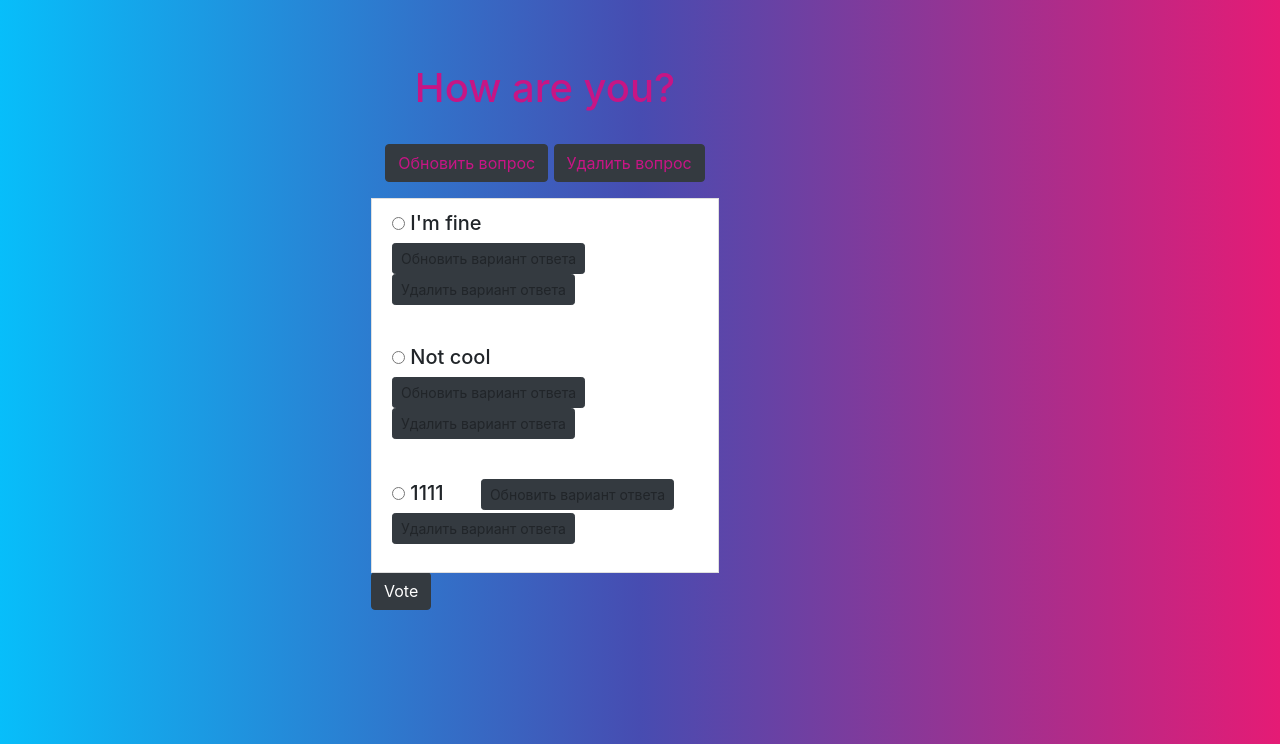
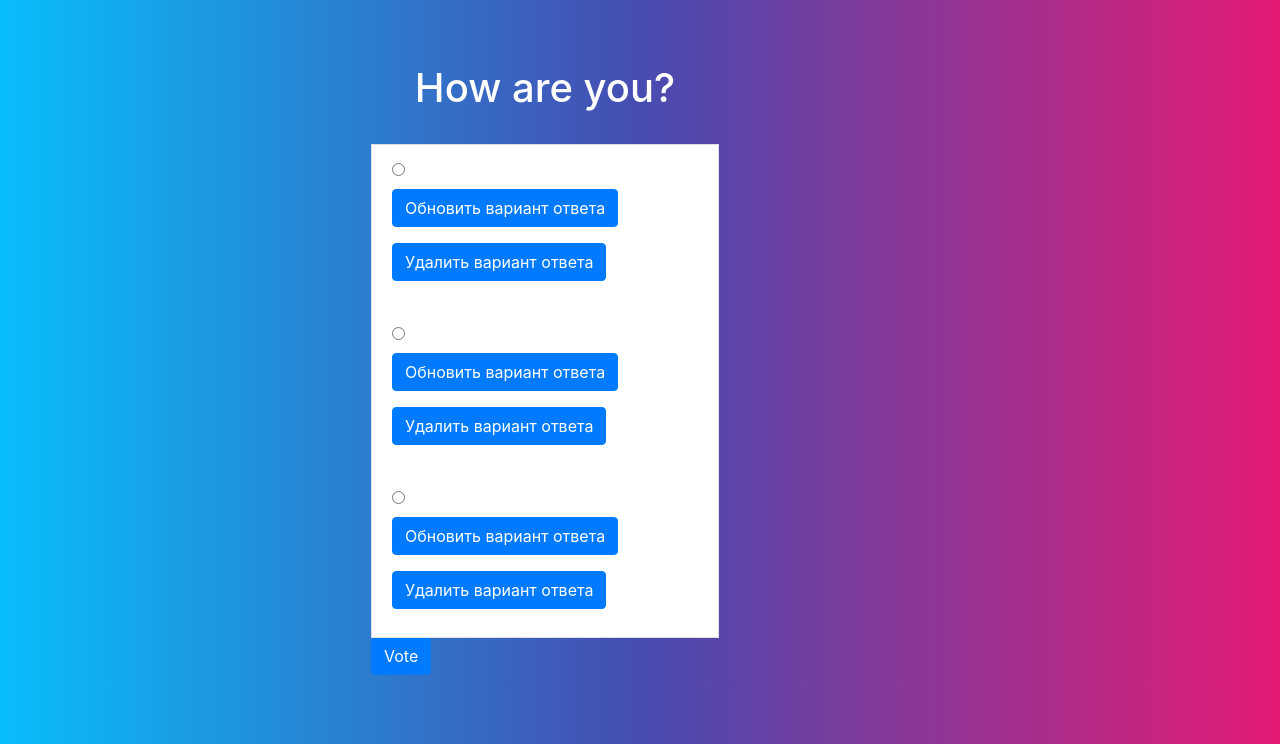
Before and after one commit to Dilaro/django2, a Django app: page /polls/1/ in a window 1280 px wide. Shown: the part 56-800 px from the top of the page. Run offline with Django 3.2, Linux system fonts and the light colour scheme; data comes from the database, SQL or seed files in the repository; some libraries are stand-ins or nearby versions.

Commit message:
Cosmetic upgrades

```diff
--- a/myfirst/polls/templates/polls/choice_create_form.html
+++ b/myfirst/polls/templates/polls/choice_create_form.html
@@ -3,12 +3,12 @@
 {% block title %}Создание варианта{% endblock %}
 {% block content %}
 
-<h1><p align="center" style="color:#C71585" class="p-3">Создать вариант ответа</h1>
-<h5 class="px-5" style="color:#C71585">
+<h1><p align="center" style="color:white" class="p-3">Создать вариант ответа</h1>
+<h5 class="px-5" style="color:white">
     <form method="post" value="create">
         {{ form.as_p }}
         {% csrf_token %}
-        <input class="btn btn-primary btn-sm btn-dark" type="submit" value="Создать">
+        <input class="btn btn-primary" type="submit" value="Создать">
     </form>
 </h5>
 
--- a/myfirst/polls/templates/polls/choice_delete_form.html
+++ b/myfirst/polls/templates/polls/choice_delete_form.html
@@ -3,13 +3,13 @@
 {% block title %}Удаление варианта{% endblock %}
 {% block content %}
 
-<h1><p align="center" style="color:#C71585" class="p-3">Удалить вариант ответа<br>
+<h1><p align="center" style="color:white" class="p-3">Удалить вариант ответа<br>
 </h1>
-<h5 class="px-5" style="color:#C71585">
+<h5 class="px-5" style="color:white">
     <form method="post" enctype="multipart/form-data">
         {% csrf_token %}
         <p>Вы действительно хотите удалить "{{ choice.choice_text }}"?</p>
-        <button class="btn btn-primary btn-sm btn-dark" type="submit">Delete</button>
+        <button class="btn btn-primary" type="submit">Удалить</button>
     </form>
 </h5>
 
--- a/myfirst/polls/templates/polls/choice_update_form.html
+++ b/myfirst/polls/templates/polls/choice_update_form.html
@@ -3,11 +3,11 @@
 {% block title %}  <title>Обновление варианта</title> {% endblock %}
 
 {% block content %}
-<h1><p align="center" style="color:#C71585" class="p-3">Обновить вариант ответа<br></p></h1>
-<h5 class="px-5" style="color:#C71585">
+<h1><p align="center" style="color:white" class="p-3">Обновить вариант ответа<br></p></h1>
+<h5 class="px-5" style="color:white">
     <form method="post">{% csrf_token %}
         {{ form.as_p }}
-        <input class="btn btn-primary btn-sm btn-dark" type="submit" value="Update">
+        <input class="btn btn-primary" type="submit" value="Обновить">
     </form>
 </h5>
 {% endblock %}
--- a/myfirst/polls/templates/polls/detail.html
+++ b/myfirst/polls/templates/polls/detail.html
@@ -1,31 +1,45 @@
 {% extends 'base.html' %}
-{% block title %}  <title>Детали опроса</title> {% endblock %}
+{% block title %} <title>Детали опроса</title> {% endblock %}
+
+{% block admin-panel %}
+<div class="btn-group">
+    <button type="button" class="btn btn-light dropdown-toggle" data-toggle="dropdown" aria-haspopup="true" aria-expanded="false">
+        Создать
+    </button>
+    <div class="dropdown-menu">
+        <a class="dropdown-item" onclick="document.location='../../polls/{{ question.id }}/question_update'">Обновить
+            вопрос</a>
+        <a class="dropdown-item" onclick="document.location='../../polls/{{ question.id }}/question_delete'">Удалить
+            вопрос</a></p>
+    </div>
+</div>
+{% endblock admin-panel %}
 
 {% block content %}
 
 <h1>
-    <p align="center" style="color:#C71585" class="p-3">{{ question.question_text }}</h1>
+    <p align="center" style="color:white" class="p-3">{{ question.question_text }}
+</h1>
 {% if error_message %} <p><strong>{{ error_message }}</strong></p>{% endif %}
 
-<h5 class="px-5" style="color:#C71585">
+<h5 class="px-5" style="color:white">
     <form class="px-5" action="{% url 'polls:vote' question.id %}" method="post">
-        <p align="center"><a class="btn btn-primary btn-dark"
-                             onclick="document.location='../../polls/{{ question.id }}/question_update'">Обновить вопрос</a>
-            <a class="btn btn-primary btn-dark "
-               onclick="document.location='../../polls/{{ question.id }}/question_delete'">Удалить вопрос</a></p>
         {% csrf_token %}
         {% for choice in question.choice_set.all %}
 
         <h5 class="list-group-item"><input type="radio" name="choice" id="choice{{ forloop.counter }}"
-                                           value="{{ choice.id }}">
-            <label for="choice{{ forloop.counter }}">{{ choice.choice_text }}</label> <i class="px-3"></i>
+                value="{{ choice.id }}">
+            <label style="color:white" for="choice{{ forloop.counter }}"> {{ choice.choice_text }}</label> <i class="px-3"></i>
 
-            <a class="btn btn-primary btn-sm btn-dark "
-               onclick="document.location='../../polls/{{ choice.id }}/update_choice'">Обновить вариант ответа</a>
-            <a class="btn btn-primary btn-sm btn-dark"
-               onclick="document.location='../../polls/{{ choice.id }}/delete_choice'">Удалить вариант ответа</a></p>    </h5>
+            <p>
+                <a class="btn btn-primary" style="color:white" onclick="document.location='../../polls/{{ choice.id }}/update_choice'">Обновить
+                вариант ответа</a>
+            </p>
+            <a class="btn btn-primary" style="color:white" onclick="document.location='../../polls/{{ choice.id }}/delete_choice'">Удалить
+                вариант ответа</a></p>
+        </h5>
         {% endfor %}
-        <input class="btn btn-primary btn-dark" type="submit" value="Vote">
+        <input class="btn btn-primary" type="submit" value="Vote">
 
     </form>
 </h5>
--- a/myfirst/polls/templates/polls/question_delete.html
+++ b/myfirst/polls/templates/polls/question_delete.html
@@ -2,11 +2,11 @@
 {% block title %}  <title>Удаление вопроса</title> {% endblock %}
 
 {% block content %}
-<h1><p align="center" style="color:#C71585" class="p-3">Удалить вопрос<br></p></h1>
-<h5 class="px-5" style="color:#C71585">
+<h1><p align="center" style="color:white" class="p-3">Удалить вопрос<br></p></h1>
+<h5 class="px-5" style="color:white>
     <form method="post" enctype="multipart/form-data">{% csrf_token %}
         <p>Вы действительно хотите удалить "{{ question.question_text }}"?</p>
-        <button class="btn btn-primary btn-sm btn-dark" type="submit">Удалить</button>
+        <button class="btn btn-primary" type="submit">Удалить</button>
     </form>
 </h5>
 {% endblock content %}
--- a/myfirst/polls/templates/polls/question_new.html
+++ b/myfirst/polls/templates/polls/question_new.html
@@ -3,12 +3,12 @@
 {% block title %}  <title>Создание вопроса</title> {% endblock %}
 
 {% block content %}
-<h1><p align="center" style="color:#C71585" class="p-3">Создать вопрос<br></p></h1>
-<h5 class="px-5" style="color:#C71585">
+<h1><p align="center" style="color:white" class="p-3">Создать вопрос<br></p></h1>
+<h5 class="px-5" style="color:white">
     <form action="" method="post">
         {% csrf_token %}
         {{ form.as_p }}
-        <input class="btn btn-primary btn-sm btn-dark" type="submit" value="Сохранить"/>
+        <input class="btn btn-primary" type="submit" value="Сохранить"/>
     </form>
 </h5>
 {% endblock content %}
--- a/myfirst/polls/templates/polls/question_update.html
+++ b/myfirst/polls/templates/polls/question_update.html
@@ -3,14 +3,14 @@
 {% block title %}  <title>Обновление вопроса</title> {% endblock %}
 
 {% block content %}
-<h1><p align="center" style="color:#C71585" class="p-3">Обновить вопрос<br></p></h1>
-<h5 class="px-5" style="color:#C71585">
+<h1><p align="center" style="color:white" class="p-3">Обновить вопрос<br></p></h1>
+<h5 class="px-5" style="color:white">
     <form method="post" enctype="multipart/form-data">
         {% csrf_token %}
         {{ form.question_text }}<br>
         {{ form.publication_date }}<br><br>
         <span>{{ error }}</span>
-        <button class="btn btn-primary btn-sm btn-dark" onclick="document.location='../'" type="submit">Изменить опрос
+        <button class="btn btn-primary" onclick="document.location='../'" type="submit">Изменить опрос
         </button>
     </form>
 </h5>
--- a/myfirst/polls/templates/polls/success_saved.html
+++ b/myfirst/polls/templates/polls/success_saved.html
@@ -3,8 +3,8 @@
 {% block title %}  <title>Сохранение опроса</title> {% endblock %}
 
 {% block content %}
-<h1><p align="center" style="color:#C71585" class="p-3">Сохранено<br></p></h1>
+<h1><p align="center" style="color:white" class="p-3">Сохранено<br></p></h1>
 <h3 align="center">
-    <button class="btn btn-primary btn-dark" onclick="document.location='../../polls/'"> Назад к вопросам</button>
+    <button class="btn btn-primary" onclick="document.location='../../polls/'"> Назад к вопросам</button>
 </h3>
 {% endblock %}
```
Also changed, not shown: myfirst/polls/templates/polls/index.html (+4 -4 lines), myfirst/polls/templates/polls/results copy.html (+4 -4 lines).
